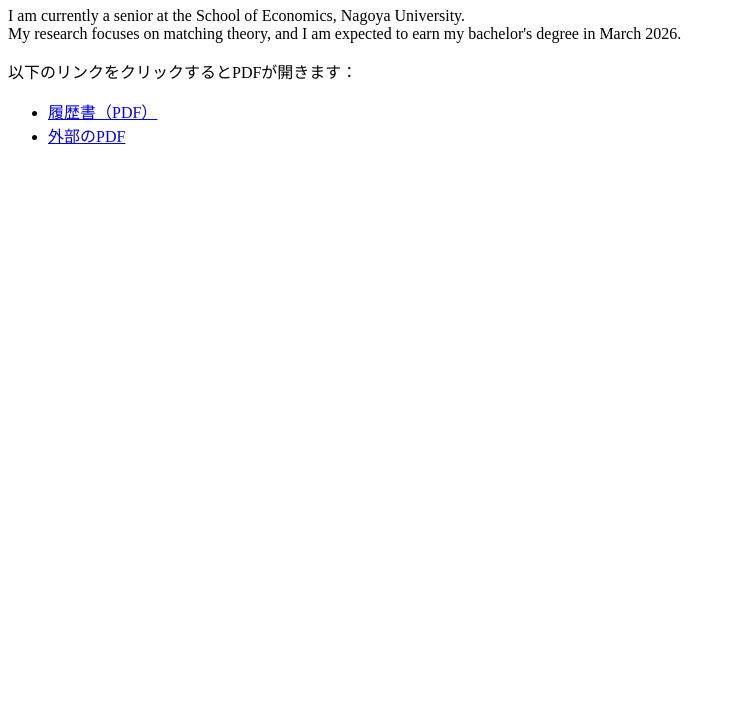
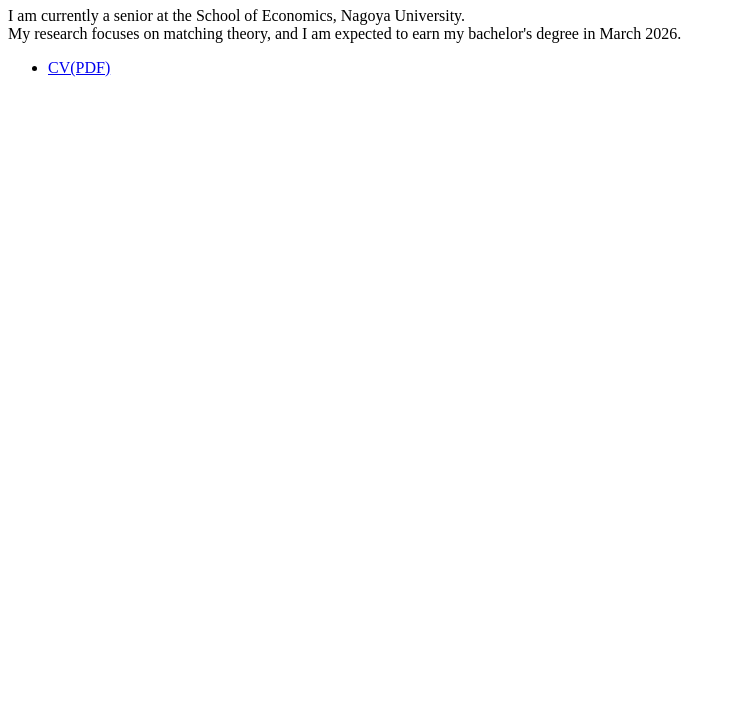
Before and after one commit to TakumiShinzawa/TakumiShinzawa.github.io, a plain HTML site: page index.html in a window 1280 px wide. Shown: the part 73-800 px from the top of the page, without its empty margins (0-736 px from the left). Drawn offline with Linux system fonts and the light colour scheme.

Commit message:
Update index.html

```diff
--- a/index.html
+++ b/index.html
@@ -2,7 +2,7 @@
 <html>
 <head>
   <meta charset="UTF-8">
-  <title>PDFリンク付きホームページ</title>
+  <title>Takumi Shinzawa</title>
 </head>
 <body>
 
@@ -11,11 +11,9 @@
 I am currently a senior at the School of Economics, Nagoya University.<br>
 My research focuses on matching theory, and I am expected to earn my bachelor's degree in March 2026.
 </p>
-<p>以下のリンクをクリックするとPDFが開きます：</p>
 
 <ul>
-  <li><a href="CV.pdf">履歴書（PDF）</a></li>
-  <li><a href="https://example.com/document.pdf">外部のPDF</a></li>
+  <li><a href="CV.pdf">CV(PDF)</a></li>
 </ul>
 
 </body>
```
